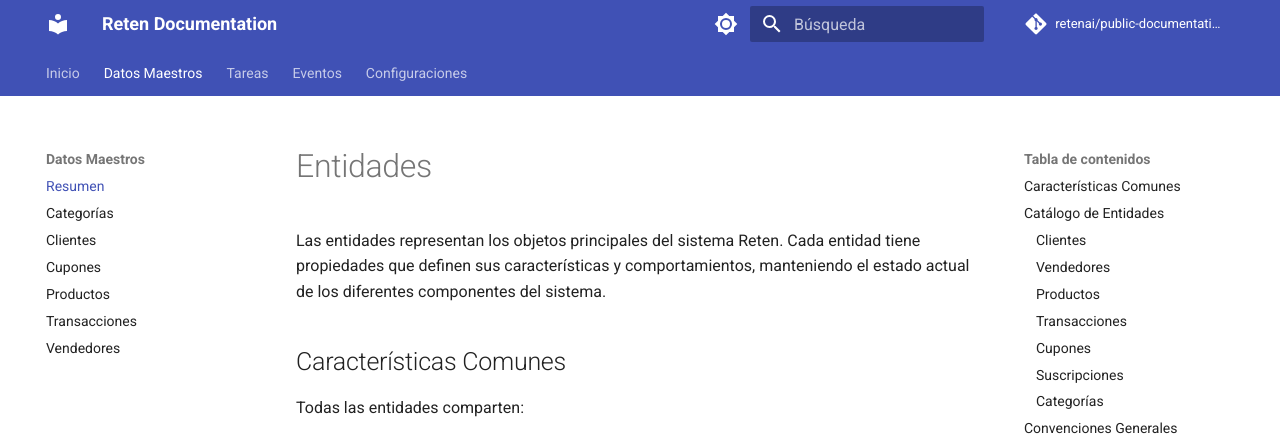
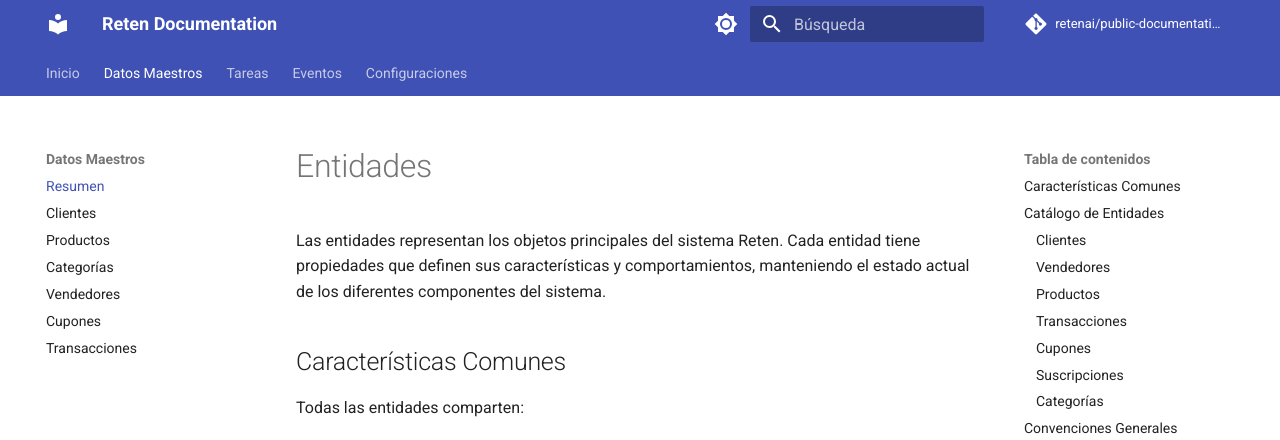
Before and after one commit to retenai/public-documentation, an MkDocs documentation site: the page built from docs/master-data/README.md, in a window 1280 px wide. Shown: the top 440 px of the page. Built offline with MkDocs 1.6.1 and Material for MkDocs 9.7.7, drawn with Linux system fonts in a browser that asks for light colours; comment, search, counter and statistics services are not loaded; part of the change alters nothing that is shown.

```diff
--- a/mkdocs.yml
+++ b/mkdocs.yml
@@ -56,12 +56,12 @@ nav:
   - Inicio: index.md
   - Datos Maestros:
     - Resumen: master-data/README.md
+    - Clientes: master-data/client/README.md
+    - Productos: master-data/product/README.md
     - Categorías: master-data/category/README.md
-    - Clientes: master-data/client/README.md
+    - Vendedores: master-data/seller/README.md
     - Cupones: master-data/coupon/README.md
-    - Productos: master-data/product/README.md
     - Transacciones: master-data/transactions/README.md
-    - Vendedores: master-data/seller/README.md
   - Tareas:
     - Resumen: tasks/README.md
     - Seguimiento: tasks/tracking/README.md
```
